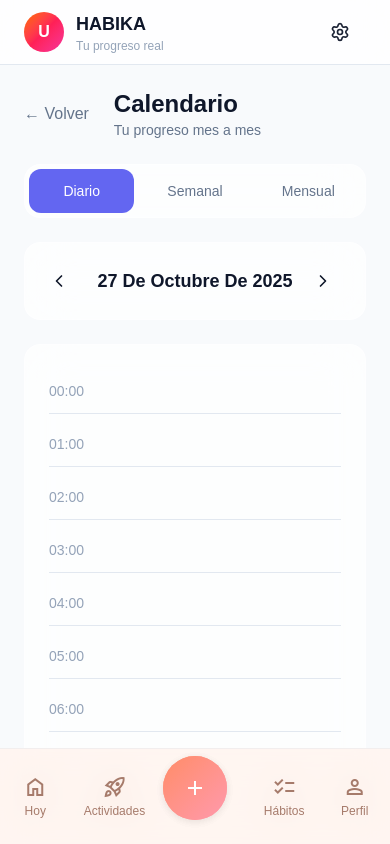
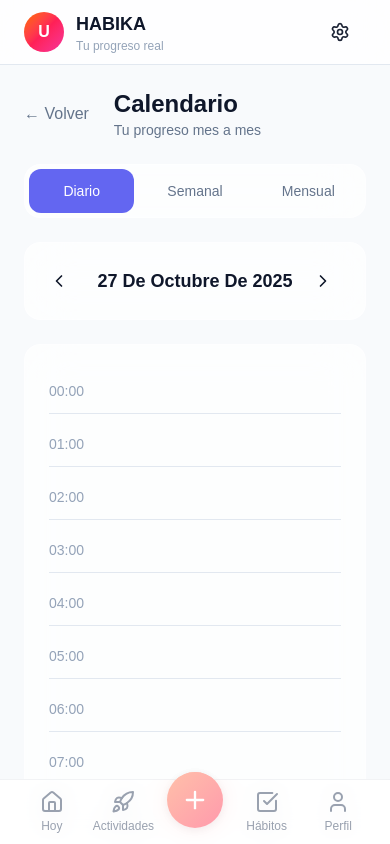
Before and after one commit to agustinmoren0/rocket-app, a Next.js app: page /calendario in a window 390 px wide. Shown: the top 844 px of the page. Built offline with nearby package versions, Linux system fonts and the light colour scheme.

Commit message:
fix: UI corregido - Lucide icons + stats funcionales + glassmorphism

```diff
--- a/app/components/BottomNav.tsx
+++ b/app/components/BottomNav.tsx
@@ -1,105 +1,116 @@
 'use client'
 
 import { usePathname, useRouter } from 'next/navigation';
+import { Home, Rocket, Plus, CheckSquare, User } from 'lucide-react';
+import { useState } from 'react';
 import { motion, AnimatePresence } from 'framer-motion';
-import { useState } from 'react';
 
 export default function BottomNav() {
   const pathname = usePathname();
   const router = useRouter();
-  const [showFabMenu, setShowFabMenu] = useState(false);
-
-  if (pathname === '/onboarding') return null;
+  const [showFAB, setShowFAB] = useState(false);
 
   const navItems = [
-    { icon: 'home', label: 'Hoy', path: '/' },
-    { icon: 'rocket_launch', label: 'Actividades', path: '/actividades' },
-    { icon: null, label: '', path: '' },
-    { icon: 'checklist', label: 'Hábitos', path: '/mis-habitos' },
-    { icon: 'person', label: 'Perfil', path: '/perfil' },
-  ];
-
-  const fabMenuItems = [
-    { label: 'Nueva actividad', path: '/registrar-actividad' },
-    { label: 'Nuevo hábito', path: '/biblioteca' },
+    { icon: Home, label: 'Hoy', path: '/' },
+    { icon: Rocket, label: 'Actividades', path: '/actividades' },
+    { icon: CheckSquare, label: 'Hábitos', path: '/mis-habitos' },
+    { icon: User, label: 'Perfil', path: '/perfil' },
   ];
 
   return (
     <>
-      {/* FAB Menu */}
       <AnimatePresence>
-        {showFabMenu && (
-          <>
+        {showFAB && (
           <motion.div
             initial={{ opacity: 0 }}
             animate={{ opacity: 1 }}
             exit={{ opacity: 0 }}
-              onClick={() => setShowFabMenu(false)}
-              className="fixed inset-0 bg-black/20 backdrop-blur-sm z-40 lg:hidden"
+            className="fixed inset-0 bg-black/20 backdrop-blur-sm z-40"
+            onClick={() => setShowFAB(false)}
           />
-
-            <div className="fixed bottom-32 left-1/2 -translate-x-1/2 z-50 space-y-3 lg:hidden">
-              {fabMenuItems.map((item, i) => (
-                <motion.button
-                  key={item.path}
-                  initial={{ scale: 0, opacity: 0, y: 20 }}
-                  animate={{ scale: 1, opacity: 1, y: 0 }}
-                  exit={{ scale: 0, opacity: 0, y: 20 }}
-                  transition={{ delay: i * 0.05 }}
-                  onClick={() => {
-                    setShowFabMenu(false);
-                    router.push(item.path);
-                  }}
-                  className="flex items-center gap-3 bg-gradient-to-r from-[#FF8C66] to-[#FF99AC] text-white px-5 py-3 rounded-full shadow-2xl font-medium whitespace-nowrap"
-                >
-                  <span className="material-symbols-outlined">add</span>
-                  <span>{item.label}</span>
-                </motion.button>
-              ))}
-            </div>
-          </>
         )}
       </AnimatePresence>
 
-      {/* Bottom Nav */}
-      <nav className="lg:hidden fixed bottom-0 left-0 right-0 h-24 bg-[#FFF5F0]/80 backdrop-blur-lg border-t border-gray-200/50 z-30">
-        <div className="flex justify-around items-center h-full max-w-lg mx-auto">
-          {navItems.map((item, index) => {
-            if (!item.icon) return <div key="fab-space" className="w-16" />;
+      <AnimatePresence>
+        {showFAB && (
+          <motion.div
+            initial={{ opacity: 0, scale: 0.8, y: 20 }}
+            animate={{ opacity: 1, scale: 1, y: 0 }}
+            exit={{ opacity: 0, scale: 0.8, y: 20 }}
+            className="fixed bottom-32 left-1/2 -translate-x-1/2 flex flex-col gap-3 z-50"
+          >
+            <button
+              onClick={() => {
+                router.push('/registrar-actividad');
+                setShowFAB(false);
+              }}
+              className="flex items-center gap-3 bg-gradient-to-r from-[#FFC0A9] to-[#FF99AC] text-white px-6 py-3 rounded-full shadow-lg hover:scale-105 transition-transform"
+            >
+              <Rocket className="w-5 h-5" />
+              <span className="font-medium">Nueva actividad</span>
+            </button>
+            <button
+              onClick={() => {
+                router.push('/biblioteca');
+                setShowFAB(false);
+              }}
+              className="flex items-center gap-3 bg-gradient-to-r from-[#FFC0A9] to-[#FF99AC] text-white px-6 py-3 rounded-full shadow-lg hover:scale-105 transition-transform"
+            >
+              <Plus className="w-5 h-5" />
+              <span className="font-medium">Nuevo hábito</span>
+            </button>
+          </motion.div>
+        )}
+      </AnimatePresence>
 
+      <nav className="fixed bottom-0 left-0 right-0 bg-white/80 backdrop-blur-md border-t border-gray-200/50 pb-safe z-50">
+        <div className="max-w-md mx-auto px-4">
+          <div className="flex items-center justify-around h-16 relative">
+            {navItems.slice(0, 2).map((item) => {
+              const Icon = item.icon;
               const isActive = pathname === item.path;
-
               return (
                 <button
                   key={item.path}
                   onClick={() => router.push(item.path)}
-                className="flex flex-col items-center justify-center text-center"
+                  className="flex flex-col items-center justify-center gap-1 flex-1 h-full relative"
                 >
-                <span className={`material-symbols-outlined ${
-                  isActive ? 'text-[#FF8C66]' : 'text-[#A67B6B]'
-                }`}>
-                  {item.icon}
+                  <Icon className={`w-6 h-6 ${isActive ? 'text-[#FF8C66]' : 'text-gray-400'}`} />
+                  <span className={`text-xs ${isActive ? 'text-[#FF8C66] font-medium' : 'text-gray-400'}`}>
+                    {item.label}
                   </span>
-                <span className={`text-xs mt-1 ${
-                  isActive ? 'text-[#FF8C66] font-bold' : 'text-[#A67B6B] font-medium'
-                }`}>
+                </button>
+              );
+            })}
+
+            <div className="flex-1 flex justify-center">
+              <button
+                onClick={() => setShowFAB(!showFAB)}
+                className="w-14 h-14 -mt-6 bg-gradient-to-br from-[#FFC0A9] to-[#FF99AC] rounded-full shadow-lg flex items-center justify-center hover:scale-110 transition-transform"
+              >
+                <Plus className={`w-7 h-7 text-white transition-transform ${showFAB ? 'rotate-45' : ''}`} />
+              </button>
+            </div>
+
+            {navItems.slice(2).map((item) => {
+              const Icon = item.icon;
+              const isActive = pathname === item.path;
+              return (
+                <button
+                  key={item.path}
+                  onClick={() => router.push(item.path)}
+                  className="flex flex-col items-center justify-center gap-1 flex-1 h-full"
+                >
+                  <Icon className={`w-6 h-6 ${isActive ? 'text-[#FF8C66]' : 'text-gray-400'}`} />
+                  <span className={`text-xs ${isActive ? 'text-[#FF8C66] font-medium' : 'text-gray-400'}`}>
                     {item.label}
                   </span>
                 </button>
               );
             })}
           </div>
+        </div>
       </nav>
-
-      {/* FAB Button */}
-      <div className="lg:hidden fixed bottom-6 left-1/2 -translate-x-1/2 z-40">
-        <button
-          onClick={() => setShowFabMenu(!showFabMenu)}
-          className="flex items-center justify-center w-16 h-16 bg-gradient-to-br from-[#FF8C66] to-[#FF99AC] rounded-full shadow-lg text-white transition-transform hover:scale-105 active:scale-95"
-        >
-          <span className="material-symbols-outlined text-4xl">add</span>
-        </button>
-      </div>
     </>
   );
 }
--- a/app/globals.css
+++ b/app/globals.css
@@ -15,22 +15,6 @@
     border: 1px solid rgba(255, 255, 255, 0.3);
   }
 
-  /* Material Symbols icons */
-  .material-symbols-outlined {
-    font-family: 'Material Symbols Outlined';
-    font-weight: normal;
-    font-style: normal;
-    font-size: 24px;
-    line-height: 1;
-    letter-spacing: normal;
-    text-transform: none;
-    display: inline-block;
-    white-space: nowrap;
-    word-wrap: normal;
-    direction: ltr;
-    -webkit-font-smoothing: antialiased;
-  }
-
   /* Hide scrollbar */
   .hide-scrollbar::-webkit-scrollbar {
     display: none;
@@ -39,6 +23,22 @@
   .hide-scrollbar {
     -ms-overflow-style: none;
     scrollbar-width: none;
+  }
+
+  @keyframes float {
+    0%, 100% {
+      transform: translate(0, 0) scale(1);
+    }
+    33% {
+      transform: translate(30px, -50px) scale(1.1);
+    }
+    66% {
+      transform: translate(-20px, 20px) scale(0.9);
+    }
+  }
+
+  .animate-float {
+    animation: float 7s ease-in-out infinite;
   }
 }
 
--- a/app/page.tsx
+++ b/app/page.tsx
@@ -5,6 +5,7 @@ import { useRouter } from 'next/navigation';
 import { useUser } from './context/UserContext';
 import { useCycle } from './context/CycleContext';
 import { motion } from 'framer-motion';
+import { TrendingUp, Clock, Flame, Edit3, Calendar, Flower2, CheckSquare } from 'lucide-react';
 
 export default function DashboardPage() {
   const router = useRouter();
@@ -16,8 +17,6 @@ export default function DashboardPage() {
     activityTime: 0,
     streak: 0,
   });
-
-  const [motivationalMessage, setMotivationalMessage] = useState('');
 
   useEffect(() => {
     calculateStats();
@@ -88,15 +87,6 @@ export default function DashboardPage() {
       activityTime: Math.round(activityTime / 60),
       streak,
     });
-
-    // Mensaje motivacional
-    if (consistency >= 80) {
-      setMotivationalMessage('"La constancia no es la ausencia de fallos, sino la persistencia a pesar de ellos. ¡Sigue brillando!"');
-    } else if (consistency >= 60) {
-      setMotivationalMessage('"Pequeños pasos llevan a grandes cambios. ¡Empieza hoy!"');
-    } else {
-      setMotivationalMessage('"Cada día es una nueva oportunidad para crecer."');
-    }
   };
 
   const getGreeting = () => {
@@ -106,57 +96,63 @@ export default function DashboardPage() {
     return '¡Buena noche!';
   };
 
+  const motivationalMessage = stats.consistency >= 80
+    ? '"La constancia no es la ausencia de fallos, sino la persistencia a pesar de ellos. ¡Sigue brillando!"'
+    : stats.consistency >= 60
+    ? '"Pequeños pasos llevan a grandes cambios. ¡Empieza hoy!"'
+    : '"Cada día es una nueva oportunidad para crecer."';
+
   return (
     <div className="relative min-h-screen w-full flex flex-col pb-32 bg-[#FFF5F0]">
-      {/* Background blobs */}
-      <div className="absolute top-0 left-0 w-full h-96 overflow-hidden -z-10">
-        <div className="absolute -top-20 -left-20 w-80 h-80 bg-[#FF99AC]/30 rounded-full filter blur-3xl opacity-60" />
-        <div className="absolute -top-10 right-0 w-80 h-80 bg-[#FFC0A9]/30 rounded-full filter blur-3xl opacity-60" />
-        <div className="absolute top-20 -right-20 w-80 h-80 bg-[#FDF0D5]/30 rounded-full filter blur-3xl opacity-60" />
+      <div className="absolute top-0 left-0 w-full h-96 overflow-hidden pointer-events-none">
+        <div className="absolute -top-20 -left-20 w-80 h-80 bg-[#FF99AC]/30 rounded-full filter blur-3xl opacity-60 animate-float" />
+        <div className="absolute -top-10 right-0 w-80 h-80 bg-[#FFC0A9]/30 rounded-full filter blur-3xl opacity-60 animate-float" style={{ animationDelay: '2s' }} />
+        <div className="absolute top-20 -right-20 w-80 h-80 bg-[#FDF0D5]/30 rounded-full filter blur-3xl opacity-60 animate-float" style={{ animationDelay: '4s' }} />
       </div>
 
-      {/* Header */}
-      <header className="flex items-center justify-between p-4 pb-2 h-20">
+      <header className="relative flex items-center justify-between p-6 pb-2 pt-8 z-10">
         <div className="flex flex-col">
-          <p className="text-[#A67B6B] text-base">Hola, {username || 'Usuario'}</p>
+          <p className="text-[#A67B6B] text-base">Hola, {username}</p>
           <p className="text-[#3D2C28] text-2xl font-bold tracking-tight">{getGreeting()}</p>
         </div>
         <button
           onClick={() => router.push('/estadisticas')}
-          className="flex items-center justify-center h-12 w-12 rounded-full glass-stitch"
+          className="flex items-center justify-center h-12 w-12 rounded-full glass-stitch hover:scale-105 transition-transform"
         >
-          <span className="material-symbols-outlined text-[#3D2C28]">insights</span>
+          <TrendingUp className="w-5 h-5 text-[#3D2C28]" />
         </button>
       </header>
 
-      {/* Main content */}
-      <main className="flex-grow p-4 space-y-6">
-        {/* Tu Semana */}
+      <main className="relative flex-grow p-6 pt-4 space-y-6 z-10">
         <motion.div
           initial={{ opacity: 0, y: 20 }}
           animate={{ opacity: 1, y: 0 }}
           className="rounded-xl glass-stitch p-4"
         >
-          <div className="flex justify-between items-start">
+          <div className="flex justify-between items-start mb-4">
             <p className="text-[#A67B6B] text-sm font-medium">Tu Semana</p>
             {cycleData.isActive && (
               <button
                 onClick={() => router.push('/modo-ciclo')}
-                className="flex items-center gap-2 bg-white/50 px-2.5 py-1 rounded-full text-lg"
+                className="flex items-center gap-2 bg-pink-100 px-2.5 py-1 rounded-full"
               >
-                🌸
+                <Flower2 className="w-4 h-4 text-pink-500" />
               </button>
             )}
           </div>
-          <div className="mt-4 space-y-3">
+          <div className="space-y-3">
             <div className="flex items-center gap-3">
-              <span className="material-symbols-outlined text-[#FF8C66] text-xl">checklist</span>
+              <div className="w-8 h-8 rounded-lg bg-[#FF8C66]/10 flex items-center justify-center">
+                <CheckSquare className="w-5 h-5 text-[#FF8C66]" />
+              </div>
               <p className="text-[#3D2C28] font-medium">
                 Constancia de Hábitos: <span className="font-bold">{stats.consistency}%</span>
               </p>
             </div>
             <div className="flex items-center gap-3">
-              <span className="material-symbols-outlined text-[#FF8C66] text-xl">hourglass_top</span>
+              <div className="w-8 h-8 rounded-lg bg-[#FF8C66]/10 flex items-center justify-center">
+                <Clock className="w-5 h-5 text-[#FF8C66]" />
+              </div>
               <p className="text-[#3D2C28] font-medium">
                 Tiempo en Actividades: <span className="font-bold">{stats.activityTime}h</span>
               </p>
@@ -164,35 +160,32 @@ export default function DashboardPage() {
           </div>
         </motion.div>
 
-        {/* Racha */}
         <motion.div
           initial={{ opacity: 0, y: 20 }}
           animate={{ opacity: 1, y: 0 }}
           transition={{ delay: 0.1 }}
-          className="relative rounded-xl bg-gradient-to-br from-[#FFC0A9] to-[#FF99AC] p-5 flex items-center justify-between shadow-lg"
+          className="relative rounded-xl bg-gradient-to-br from-[#FFC0A9] to-[#FF99AC] p-6 shadow-lg overflow-hidden"
         >
-          <div className="flex flex-col">
-            <p className="text-white text-base font-bold">Racha Actual</p>
-            <p className="text-white text-5xl font-extrabold tracking-tighter">{stats.streak}</p>
+          <div className="relative z-10">
+            <p className="text-white text-base font-bold mb-1">Racha Actual</p>
+            <p className="text-white text-6xl font-extrabold tracking-tighter">{stats.streak}</p>
             <p className="text-white/80 text-sm">días seguidos</p>
           </div>
           <div className="absolute right-4 bottom-0 opacity-20">
-            <span className="material-symbols-outlined text-9xl text-white -rotate-12">local_fire_department</span>
+            <Flame className="w-32 h-32 text-white" />
           </div>
         </motion.div>
 
-        {/* Mensaje */}
         <motion.div
           initial={{ opacity: 0, y: 20 }}
           animate={{ opacity: 1, y: 0 }}
           transition={{ delay: 0.2 }}
           className="rounded-xl bg-white p-4 shadow-lg"
         >
-          <p className="text-[#3D2C28] text-base font-bold leading-tight">Mensaje para ti</p>
-          <p className="text-[#A67B6B] text-sm mt-1">{motivationalMessage}</p>
+          <p className="text-[#3D2C28] text-base font-bold leading-tight mb-2">Mensaje para ti</p>
+          <p className="text-[#A67B6B] text-sm">{motivationalMessage}</p>
         </motion.div>
 
-        {/* Quick actions */}
         <motion.div
           initial={{ opacity: 0, y: 20 }}
           animate={{ opacity: 1, y: 0 }}
@@ -201,16 +194,16 @@ export default function DashboardPage() {
         >
           <button
             onClick={() => router.push('/reflexiones')}
-            className="flex flex-col items-center justify-center gap-2 p-4 rounded-xl bg-white shadow-lg"
+            className="flex flex-col items-center justify-center gap-3 p-5 rounded-xl bg-white shadow-lg hover:scale-105 transition-transform active:scale-95"
           >
-            <span className="material-symbols-outlined text-3xl text-[#FF8C66]">edit_note</span>
+            <Edit3 className="w-8 h-8 text-[#FF8C66]" />
             <span className="text-sm font-semibold text-[#3D2C28]">Reflexiones</span>
           </button>
           <button
             onClick={() => router.push('/calendario')}
-            className="flex flex-col items-center justify-center gap-2 p-4 rounded-xl bg-white shadow-lg"
+            className="flex flex-col items-center justify-center gap-3 p-5 rounded-xl bg-white shadow-lg hover:scale-105 transition-transform active:scale-95"
           >
-            <span className="material-symbols-outlined text-3xl text-[#FF8C66]">calendar_month</span>
+            <Calendar className="w-8 h-8 text-[#FF8C66]" />
             <span className="text-sm font-semibold text-[#3D2C28]">Calendario</span>
           </button>
         </motion.div>
```
Lines whose indentation alone changed are shown as unchanged.
